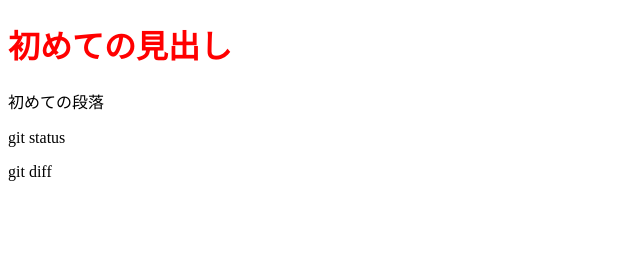
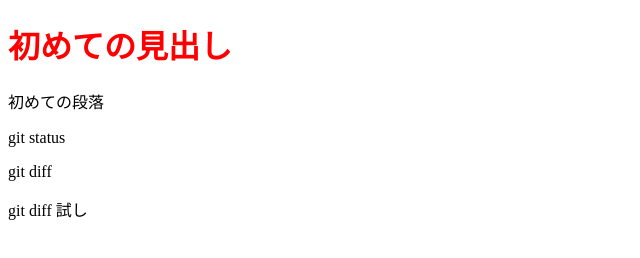
Before and after one commit to ushijima3/git_tutorial_bak, a plain HTML site: page index.html in a window 1280 px wide. Shown: the whole page, without its empty margins (0-640 px from the left). Drawn offline with Linux system fonts and the light colour scheme.

Commit message:
git diff

```diff
--- a/index.html
+++ b/index.html
@@ -15,5 +15,6 @@
     <p>初めての段落</p>
     <p>git status</p>
     <p>git diff</p>
+    <p>git diff 試し</p>
   </body>
 </html>
```
